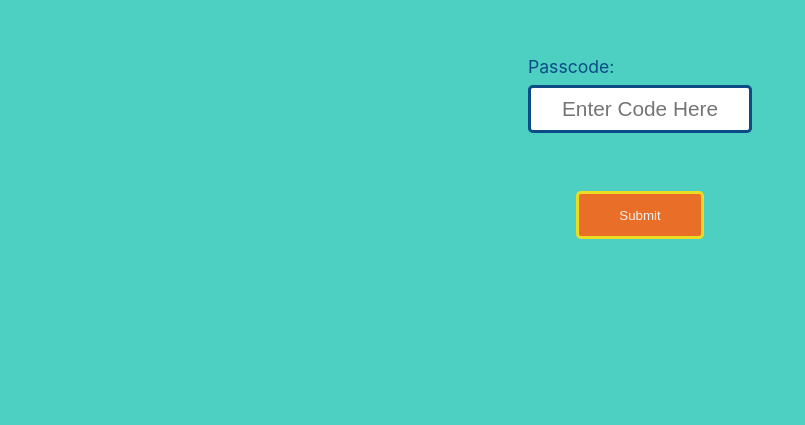
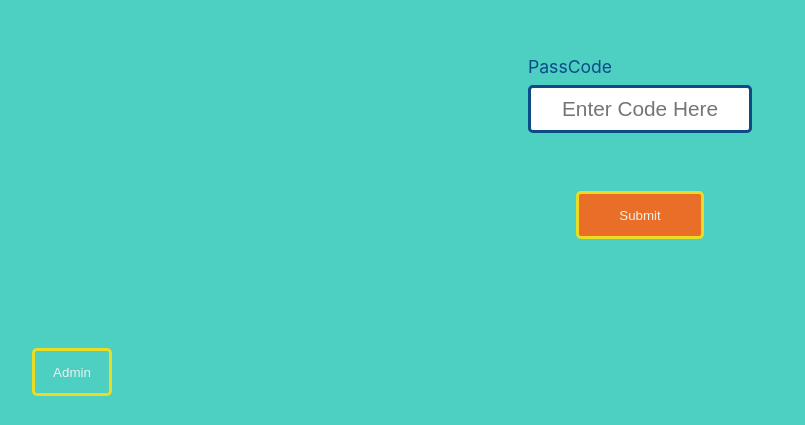
Before and after one commit to yangyangisyou/justpeak_event_helper, a React (Create React App) app: page / in a window 1280 px wide. Shown: the part 372-797 px from the top of the page, without its empty margins (0-805 px from the left). Built offline with nearby package versions, Linux system fonts and the light colour scheme.

Commit message:
added context to Admin view and userName to show in the plat

```diff
--- a/src/App.css
+++ b/src/App.css
@@ -278,6 +278,44 @@ ol[class] {
           justify-content: center;
 }
 
+.Landing__Admin {
+  position: absolute;
+  bottom: 2rem;
+  left: 2rem;
+  cursor: pointer;
+  color: #f0f0f0;
+  width: 5rem;
+  height: 3rem;
+  background-color: #4dcfc2;
+  border: 0.2rem solid #e9dc22;
+  border-radius: 0.3rem;
+}
+
+.Landing__Warning {
+  padding: 0 1rem 0 1rem;
+  display: -webkit-box;
+  display: -ms-flexbox;
+  display: flex;
+  -webkit-box-pack: center;
+      -ms-flex-pack: center;
+          justify-content: center;
+  -webkit-box-align: center;
+      -ms-flex-align: center;
+          align-items: center;
+  position: absolute;
+  top: 50%;
+  left: 50%;
+  -webkit-transform: translate(-50%, -50%);
+          transform: translate(-50%, -50%);
+  cursor: pointer;
+  color: #f0f0f0;
+  width: 80%;
+  height: 50%;
+  background-color: rgba(3, 3, 3, 0.9);
+  text-align: center;
+  font-size: 1.1rem;
+}
+
 .Landing__form {
   height: 30rem;
   display: -webkit-box;
--- a/src/App.tsx
+++ b/src/App.tsx
@@ -52,6 +52,9 @@ function App() {
             <Route exact path='/host'>
               <HostView eventData={eventData} />
             </Route>
+            <Route exact path='/admin'>
+              <AdminView />
+            </Route>
           </HostProvider>
         </Switch>
       </div>
--- a/src/components/AdminView.tsx
+++ b/src/components/AdminView.tsx
@@ -1,6 +1,6 @@
-interface IAdminViewProps {
-  adminName: string;
-}
+import {useContext} from 'react';
+import {StatusContext} from '../controller/contexts/statusContext';
+
 interface IAdminEvents {
   week: number;
   topic: string;
@@ -16,10 +16,13 @@ function Event({week, topic, people}: IAdminEvents) {
   );
 }
 
-function AdminView({adminName}: IAdminViewProps) {
+function AdminView() {
+  const {status, userName, setNewStatus, setUserName} = useContext(
+    StatusContext
+  );
   return (
     <div className='Admin'>
-      <h1>Welcome {adminName} !</h1>
+      <h1>Welcome {userName} !</h1>
 
       <div className='Admin__container'>
         <div className='Admin__info'>
--- a/src/components/Landing.tsx
+++ b/src/components/Landing.tsx
@@ -10,15 +10,51 @@ interface ILandingProp {
   setLogged: Dispatch<SetStateAction<login_status>>;
 }
 function Landing({setEventData, setLogged}: ILandingProp) {
-  const {status, setNewStatus} = useContext(StatusContext);
+  const {status, userName, setUserName, setNewStatus} = useContext(
+    StatusContext
+  );
   const {hostInfo, setHostInfo} = useContext(HostContext);
   // console.log(status);
   const [passcode, setPassCode] = useState('');
   const [hostName, setHostName] = useState('');
+  const [adminWarning, setAdminWarning] = useState(false);
   return (
     <div className='Landing'>
+      {adminWarning ? (
+        <span
+          className='Landing__Warning'
+          onClick={() => {
+            setAdminWarning(false);
+          }}
+        >
+          請確認您是否是管理員 <br />
+          如果不是的話請續點左下角回至host登入頁面
+          <br />
+          <br />
+          點擊我消失
+        </span>
+      ) : (
+        ''
+      )}
+      <button
+        className='Landing__Admin'
+        onClick={() => {
+          if (status == login_status.default) {
+            setAdminWarning(true);
+            setNewStatus(login_status.admin);
+          } else {
+            setNewStatus(login_status.default);
+          }
+        }}
+      >
+        Admin
+      </button>
       <div className='Landing__form'>
-        <h1>口說團 活動助手 v1</h1>
+        <h1>
+          {status == login_status.admin
+            ? '口說團 管理員助手 v1'
+            : '口說團 活動助手 v1'}
+        </h1>
         <div>
           <label>Name:</label>
           <input
@@ -30,7 +66,9 @@ function Landing({setEventData, setLogged}: ILandingProp) {
           ></input>
         </div>
         <div>
-          <label>Passcode:</label>
+          <label>
+            {status == login_status.admin ? 'Password' : 'PassCode'}
+          </label>
           <input
             placeholder='Enter Code Here'
             value={passcode}
@@ -40,11 +78,13 @@ function Landing({setEventData, setLogged}: ILandingProp) {
           ></input>
         </div>
 
+        {status == login_status.default ? (
           <Link to='/host'>
             <button
               onClick={() => {
                 if (setNewStatus && setHostInfo) {
                   setNewStatus(login_status.host);
+                  setUserName(hostName);
                   setHostInfo({HostName: hostName, Code: passcode});
                 }
               }}
@@ -52,6 +92,25 @@ function Landing({setEventData, setLogged}: ILandingProp) {
               Submit
             </button>
           </Link>
+        ) : (
+          <Link to='/admin'>
+            <button
+              onClick={async () => {
+                const result = await request.adminLogin({
+                  AdminName: hostName,
+                  Password: passcode,
+                });
+                if (result?.status !== 200) {
+                  setNewStatus(login_status.default);
+                } else {
+                  setUserName(hostName);
+                }
+              }}
+            >
+              Submit
+            </button>
+          </Link>
+        )}
       </div>
     </div>
   );
--- a/src/controller/contexts/statusContext.tsx
+++ b/src/controller/contexts/statusContext.tsx
@@ -2,7 +2,9 @@ import React, {useState} from 'react';
 import {login_status} from '../../models/models';
 interface IStatusContext {
   status: login_status;
-  setNewStatus?: (value: login_status) => void;
+  setNewStatus: (value: login_status) => void;
+  userName: string;
+  setUserName: (value: string) => void;
 }
 interface IStatusContextProp {
   children: React.ReactNode;
@@ -10,12 +12,18 @@ interface IStatusContextProp {
 export const StatusContext = React.createContext({} as IStatusContext);
 export function StatusProvider({children}: IStatusContextProp) {
   const [currentStatus, setCurrentStatus] = useState(login_status.default);
+  const [userName, setUserName] = useState('');
   function setNewStatus(status: login_status) {
     setCurrentStatus(status);
   }
   return (
     <StatusContext.Provider
-      value={{status: currentStatus, setNewStatus: setNewStatus}}
+      value={{
+        status: currentStatus,
+        userName: userName,
+        setNewStatus: setNewStatus,
+        setUserName: setUserName,
+      }}
     >
       {children}
     </StatusContext.Provider>
--- a/src/controller/request.ts
+++ b/src/controller/request.ts
@@ -1,5 +1,5 @@
 import axios, {AxiosResponse} from 'axios';
-import {IEvent, IParticipant, IPassCode} from '../models/models';
+import {IAdminInfo, IEvent, IParticipant, IPassCode} from '../models/models';
 
 const host = process.env.REACT_APP_APIHOST;
 type EventInfo = IEvent;
@@ -35,4 +35,15 @@ export const request = {
       console.log(error);
     }
   },
+  adminLogin: async function (AdminInfo: IAdminInfo) {
+    try {
+      const result: AxiosResponse<any> = await axios.post(
+        `${host}/admin/login`,
+        AdminInfo
+      );
+      return result;
+    } catch (error) {
+      console.log(error);
+    }
+  },
 };
--- a/src/models/models.ts
+++ b/src/models/models.ts
@@ -33,3 +33,8 @@ export enum page_status {
   wait = 'wait',
   default = '',
 }
+
+export interface IAdminInfo {
+  AdminName: string;
+  Password: string;
+}
--- a/src/sass/App.scss
+++ b/src/sass/App.scss
@@ -51,7 +51,35 @@ $background: rgb(77, 207, 194);
   flex-direction: column;
   justify-content: center;
 }
-
+.Landing__Admin {
+  position: absolute;
+  bottom: 2rem;
+  left: 2rem;
+  cursor: pointer;
+  color: rgb(240, 240, 240);
+  width: 5rem;
+  height: 3rem;
+  background-color: $background;
+  border: 0.2rem solid rgb(233, 220, 34);
+  border-radius: 0.3rem;
+}
+.Landing__Warning {
+  padding: 0 1rem 0 1rem;
+  display: flex;
+  justify-content: center;
+  align-items: center;
+  position: absolute;
+  top: 50%;
+  left: 50%;
+  transform: translate(-50%, -50%);
+  cursor: pointer;
+  color: rgb(240, 240, 240);
+  width: 80%;
+  height: 50%;
+  background-color: rgba(3, 3, 3, 0.9);
+  text-align: center;
+  font-size: 1.1rem;
+}
 .Landing__form {
   height: 30rem;
   display: flex;
```
Also changed, not shown: 1 other file (tests, documents, lock files or other folders). Lines whose indentation alone changed are shown as unchanged.
